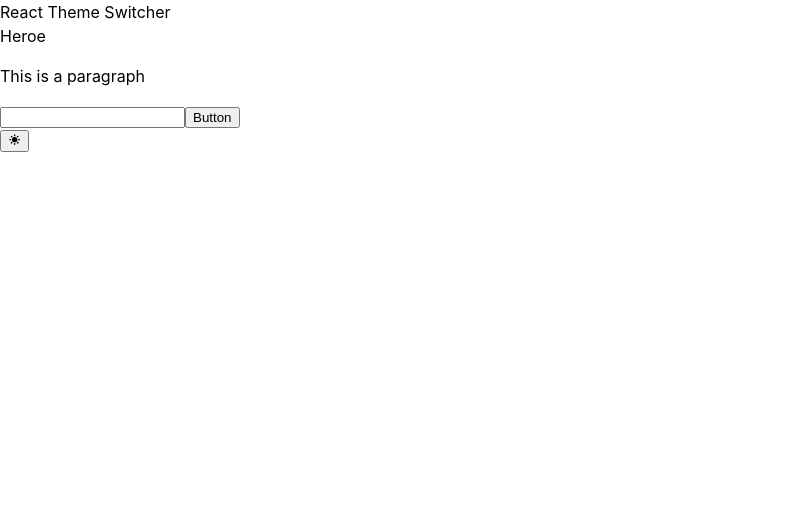
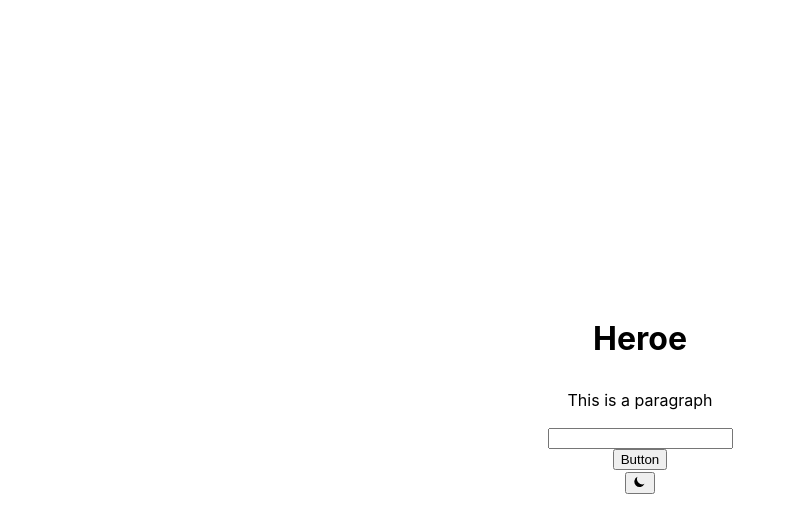
Before and after one commit to AlbanaCodes/react-theme-switcher, a React (Vite) app: page / in a window 1280 px wide. Shown: the top 532 px of the page, without its empty margins (0-796 px from the left). Built offline with nearby package versions, Linux system fonts and the light colour scheme.

Commit message:
finish theme switcher functionality
colors to be done

```diff
--- a/src/App.jsx
+++ b/src/App.jsx
@@ -2,14 +2,11 @@ import { useState } from 'react';
 import './App.scss';
 import Heroe from './components/Heroe';
 import ThemeSwitcher from './components/ThemeSwitcher/ThemeSwitcher';
-import Navbar from './components/Navbar';
 
 function App() {
 	return (
-		<div className="App container dark">
-			<Navbar />
+		<div className="App container dark flex">
 			<Heroe />
-
 			<ThemeSwitcher />
 		</div>
 	)
--- a/src/App.scss
+++ b/src/App.scss
@@ -1,4 +1,29 @@
 @import './styles/standard';
+
+:root{
+	// light mode
+	// dark mode
+}
+
+@media(prefers-color-scheme: dark){
+	:root{
+		color-scheme: dark;
+	}
+}
+
+@media(prefers-color-scheme: light){
+	:root{
+		color-scheme: light;
+	}
+}
+
+:root[color-scheme="dark"] {
+	color-scheme: dark;
+}
+
+:root[color-scheme="light"] {
+	color-scheme: light;
+}
 
 .App{
 	background-color: var(--primary);
@@ -13,3 +38,18 @@
 header {
 	background-color: var(--navbar-color);
 }
+
+.flex {
+	display: flex;
+	justify-content: center;
+	align-items: center;
+	height: 100vh;
+	flex-direction: column;
+}
+
+.wrapper{
+	flex: 1 1 100%;
+	position: relative;
+	display: grid;
+	gap: 0.2em;
+}
--- a/src/components/Heroe.jsx
+++ b/src/components/Heroe.jsx
@@ -3,7 +3,7 @@ import React from 'react';
 const Heroe = () => {
   return (
 	<>
-	<div>Heroe</div>
+	<h1>Heroe</h1>
 	<p>This is a paragraph</p>
 	<input type="text" />
 	<button>Button</button>
--- a/src/components/Navbar.jsx
+++ /dev/null
@@ -1,11 +0,0 @@
-import React from 'react';
-
-const Navbar = () => {
-  return (
-	<header className='dark'>
-		React Theme Switcher
-	</header>
-  )
-};
-
-export default Navbar;
--- a/src/components/ThemeSwitcher/ThemeSwitcher.jsx
+++ b/src/components/ThemeSwitcher/ThemeSwitcher.jsx
@@ -1,23 +1,26 @@
 import React, { useEffect, useState } from 'react';
-import style from './ThemeSwitcher.module.scss';
 import { HiMoon, HiSun } from 'react-icons/hi';
 import UseLocalStorage from '../../hooks/UseLocalStorage';
 
 function ThemeSwitcher() {
-	const defaultDark = window.matchMedia('(prefer-color-scheme: dark)').matches
-	const [theme, setTheme] = useState('light');
+	const defaultDark = window.matchMedia('(prefer-color-scheme: dark)').matches;
+	const [theme, setTheme] = UseLocalStorage('react-theme.theme', defaultDark ? "dark" : "light");
 
 	const handleThemeButton = () => {
 		setTheme(theme === "light" ? "dark" : "light");
 	};
 
+	useEffect(() => {
+		document.documentElement.setAttribute('color-scheme', theme);
+	}, [theme]);
+
 	return (
-		<aside>
+		<aside >
 		<button aria-label={`Change theme to ${theme === "light" ? "dark" : "light"} mode`}
 				role="switch"
-				onClick={() => setTheme(theme == "light" ? "dark" : "light")}>
+				onClick={handleThemeButton}>
 		{
-			theme === 'dark' ?
+			theme === 'light' ?
 				<HiMoon />
 			: <HiSun />
 		}
```
Also changed, not shown: src/hooks/UseLocalStorage.jsx (+5 -5 lines).
